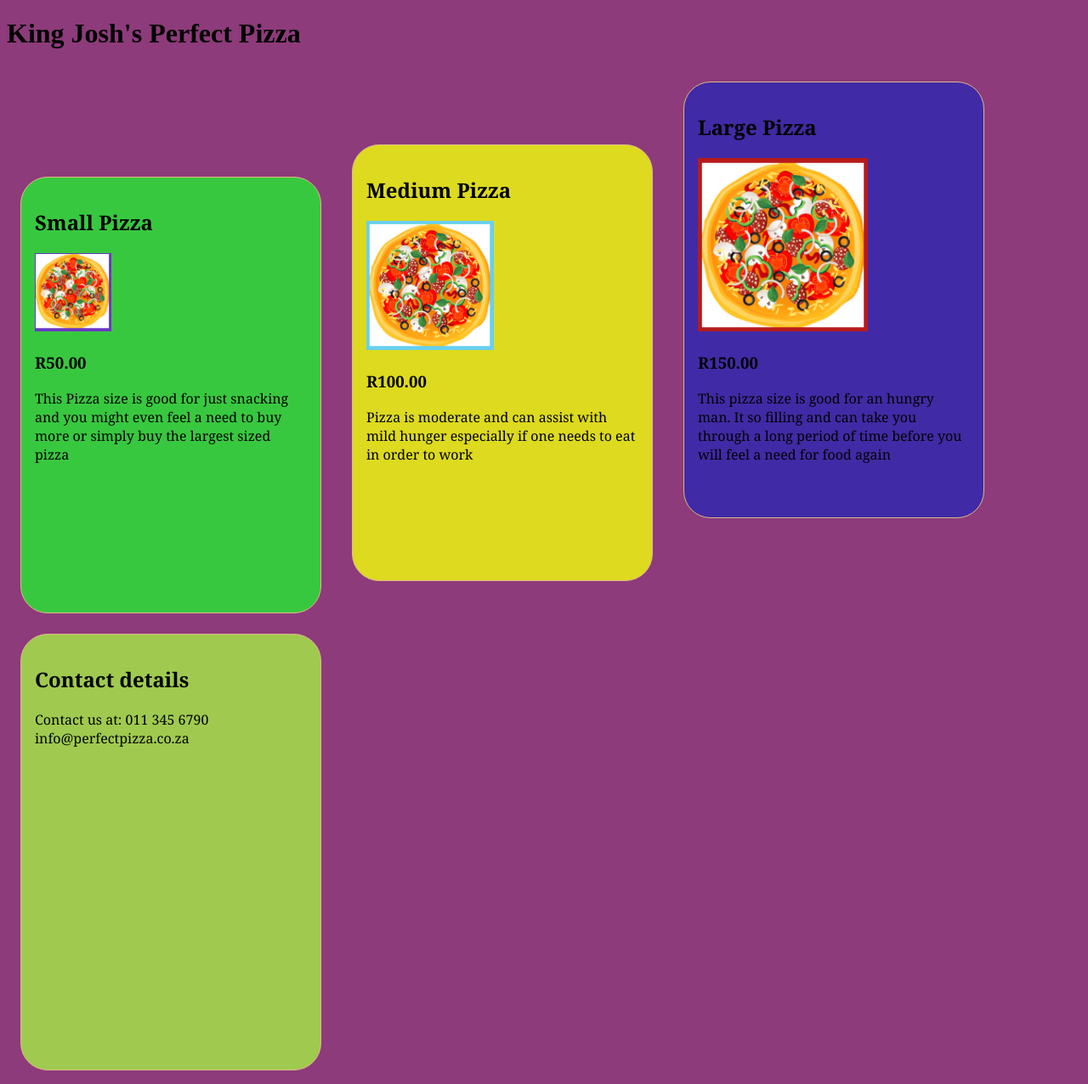
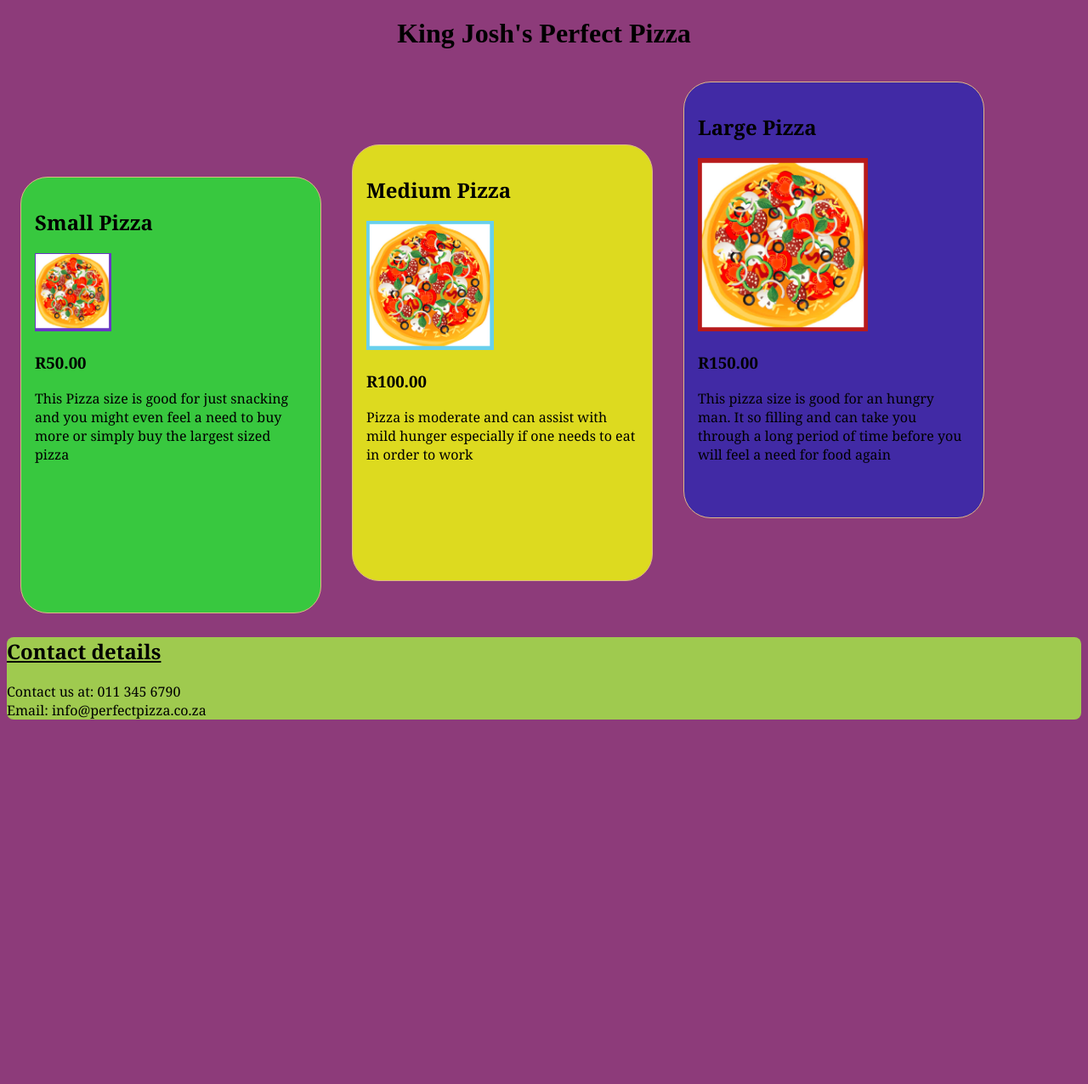
Before and after one commit to King-Josh01/perfect-pizza, a plain HTML site: page index.html in a window 1280 px wide. Shown: the whole page at 85% size. After the commit the page ends 855 px from the top, so only its background shows below. Drawn offline with Linux system fonts and the light colour scheme.

Commit message:
second responsive perfect-pizza

```diff
--- a/index.html
+++ b/index.html
@@ -10,8 +10,7 @@
 </head>
 
 <body>
-    <h1>King Josh's Perfect Pizza</h1>
-
+    <center><h1>King Josh's Perfect Pizza</h1></center>
 
     <div class="pizza small_pizza">
 
@@ -46,12 +45,13 @@
         </div>
     </div>
 
-    <div class="pizza contact_us">
-        <h2>Contact details</h2>
-
-        Contact us at: 011 345 6790 info@perfectpizza.co.za
+</body>
+<footer>
+    <div class="pizzza contact_us">
+        <h2><u>Contact details</u></h2>
+        Contact us at: 011 345 6790<br>
+        Email: info@perfectpizza.co.za
     </div>
-
-</body>
+</footer>
 
 </html>
--- a/styles.css
+++ b/styles.css
@@ -39,6 +39,9 @@ flex: 1
     background-color: rgb(159, 202, 79);
     font-family: Georgia, 'Times New Roman', Times, serif;
     font-size: medium;
+    padding-bottom: 0cm;
+    margin-bottom: 0.5em;
+    border-radius: 0.5em;
 }
 .special{
     background-color: black;
```
